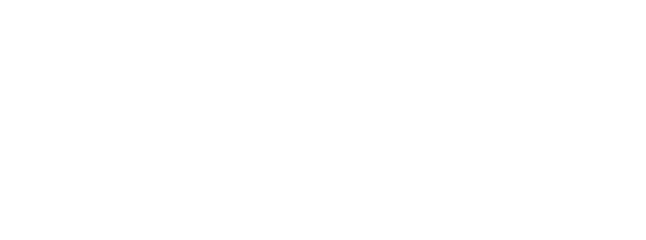
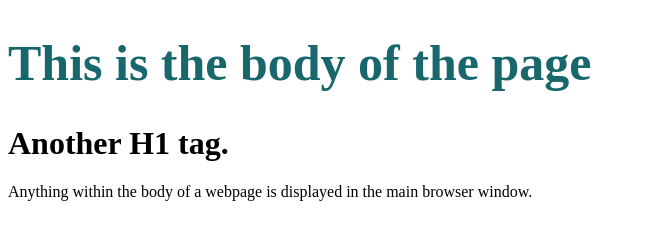
Before and after one commit to BBearsNZ/WEB503-Lab-One-2022, a website: page src/index.html in a window 1280 px wide. Shown: the whole page, without its empty margins (0-646 px from the left). Drawn offline with Linux system fonts and the light colour scheme.

Commit message:
added to CSS and changed colours

```diff
--- a/src/index.css
+++ b/src/index.css
@@ -0,0 +1,8 @@
+.first_tag {
+    color: rgb(24, 103, 109);
+    font-size: 50px
+}
+
+#another_tag {
+    color: rgb(161, 36, 141);
+}
--- a/src/index.html
+++ b/src/index.html
@@ -3,14 +3,16 @@
     <head>
         <meta charset="utf-8">
         <meta http-equiv="X-UA-Compatible" content="IE=edge">
-        <title></title>
+        <title>WEB503 Lab One</title>
         <meta name="description" content="">
         <meta name="viewport" content="width=device-width, initial-scale=1">
         <link rel="stylesheet" href="index.css">
     </head>
     <body>
-
-
+        <h1 class="first_tag">This is the body of the page</h1>
+        <h1>Another H1 tag.</h1>
+        <p>Anything within the body of a webpage is
+        displayed in the main browser window.</p>
         <script src="index.js" async defer></script>
     </body>
 </html>
```
